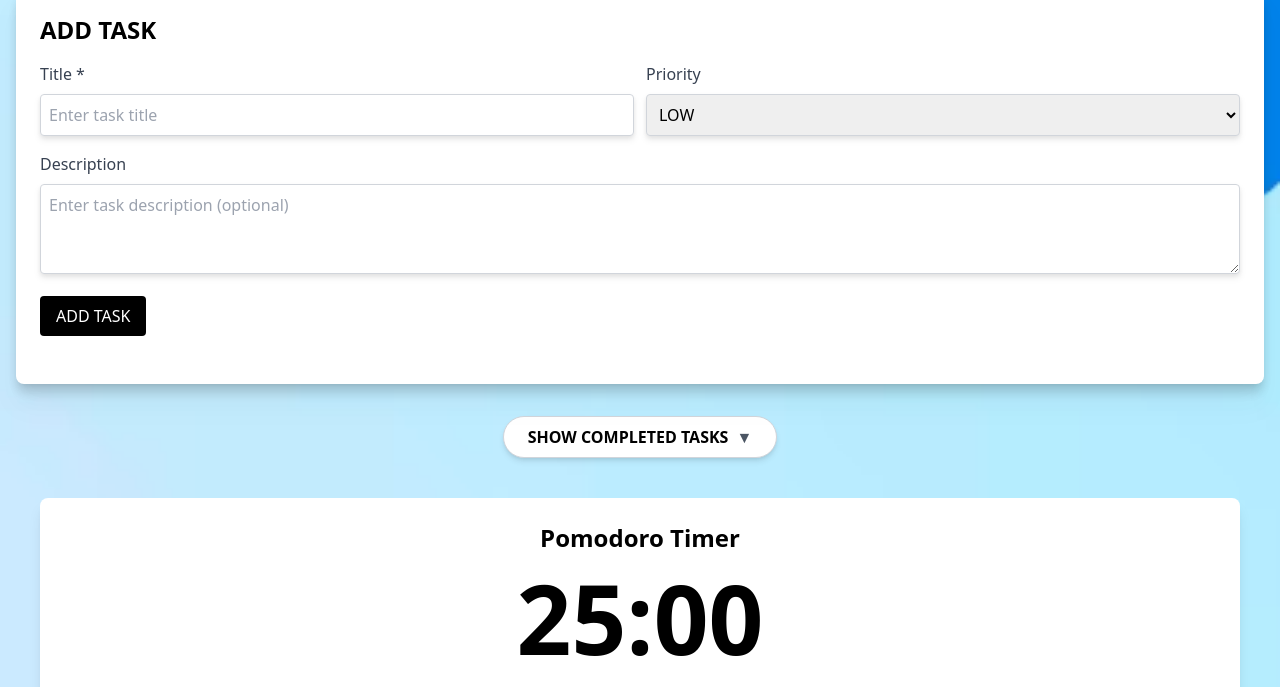
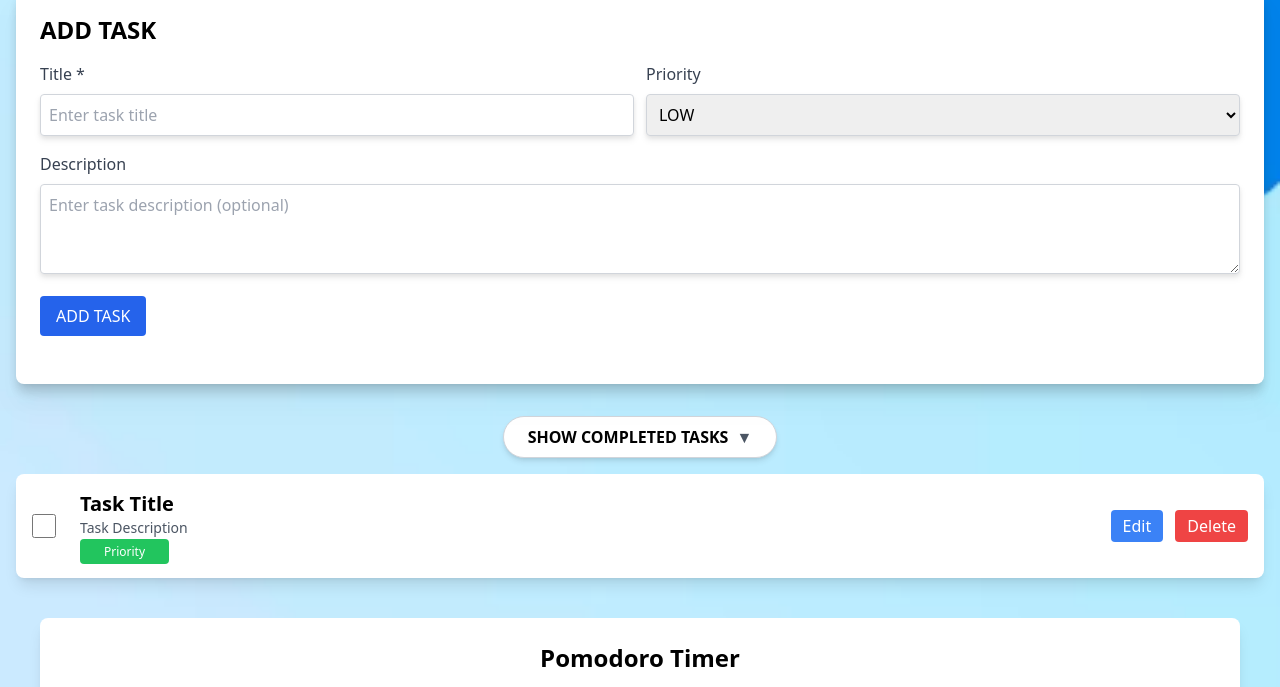
Before and after one commit to lahcen404/BeFocusApp, a plain HTML site: page index.html in a window 1280 px wide. Shown: the part 82-769 px from the top of the page. Drawn offline with nearby package versions, Linux system fonts and the light colour scheme.

Commit message:
Add one of List tasks

```diff
--- a/index.html
+++ b/index.html
@@ -1,5 +1,6 @@
 <!DOCTYPE html>
 <html lang="en">
+
 <head>
     <meta charset="UTF-8">
     <meta name="viewport" content="width=device-width, initial-scale=1.0">
@@ -9,7 +10,7 @@
 
 <body class="bg-gray-100 font-sans">
 
-    <header class="bg-white text-white py-1 flex items-center">
+    <header class="bg-gray-100 text-white py-1 flex items-center">
         <img src="imgs/logo.png" class="h-12 ml-2">
         <h3 class="text-2xl ml-4 text-black font-bold">BE FOCUSED APP</h3>
     </header>
@@ -22,7 +23,9 @@
                     <div class="grid grid-cols-1 md:grid-cols-2 gap-3">
                         <div>
                             <label for="taskTitle" class="block text-gray-700 font-medium mb-2">Title *</label>
-                        <input type="text" id="taskTitle" class="w-full border border-gray-300 rounded p-2 drop-shadow-md " placeholder="Enter task title" required>
+                            <input type="text" id="taskTitle"
+                                class="w-full border border-gray-300 rounded p-2 drop-shadow-md "
+                                placeholder="Enter task title" required>
                         </div>
                         <div>
                             <label for="taskPriority" class="block text-gray-700 font-medium mb-2">Priority</label>
@@ -35,22 +38,44 @@
                     </div>
                     <div class="mt-4">
                         <label for="taskDescription" class="block text-gray-700 font-medium mb-2">Description</label>
-                    <textarea id="taskDescription" rows="3" class="w-full border border-gray-300 rounded p-2 drop-shadow-md" placeholder="Enter task description (optional)"></textarea>
+                        <textarea id="taskDescription" rows="3"
+                            class="w-full border border-gray-300 rounded p-2 drop-shadow-md"
+                            placeholder="Enter task description (optional)"></textarea>
                     </div>
-                <button type="submit" class="mt-4 bg-black text-white py-2 px-4 rounded hover:bg-gray-700 ">ADD TASK</button>
+                    <button type="submit" class="mt-4 bg-blue-600 text-white py-2 px-4 rounded hover:bg-blue-800 ">ADD
+                        TASK</button>
                 </form>
 
                 <ul id="taskList" class="space-y-4"></ul>
             </div>
         </section>
-    <section >
-        <button class="show-tasks flex items-center mx-auto gap-2 px-6 py-2 text-black font-semibold bg-white border border-gray-300 rounded-full shadow-md hover:bg-gray-100 transition">
+        <div class="show-tasks">
+            <button
+                class="show-tasks flex items-center mx-auto gap-2 px-6 py-2 text-black font-semibold bg-white border border-gray-300 rounded-full shadow-md hover:bg-gray-100 transition">
                 SHOW COMPLETED TASKS
                 <span class="text-gray-600">
                     ▼
                 </span>
             </button>
+        </div>
+        <section>
+            <div class="flex justify-between items-center bg-white p-4 rounded-lg shadow-lg mb-4 mx-4 mt-4">
+                <div class="flex items-center space-x-6">
+                    <input type="checkbox" class="markComplete w-6 h-6">
+                    <div>
+                        <h3 class="text-xl font-bold">Task Title</h3>
+                        <p class="text-sm text-gray-600">Task Description</p>
+                        <span class="text-xs font-medium bg-green-500 text-white px-6 py-1  rounded ">Priority</span>
+                    </div>
+                </div>
+                <div class="space-x-2">
+                    <button class="editTask bg-blue-500 text-white px-3 py-1 rounded hover:bg-blue-600">Edit</button>
+                    <button class="deleteTask bg-red-500 text-white px-3 py-1 rounded hover:bg-red-600">Delete</button>
+                </div>
+            </div>
+
         </section>
+
         <section class="container-pomodoro m-10 bg-white  p-6 rounded-lg shadow-lg">
 
             <h2 class="text-2xl font-semibold  mb-4 text-center">Pomodoro Timer</h2>
@@ -58,16 +83,24 @@
             <div id="timerDisplay" class="text-center text-8xl font-bold mb-8">25:00</div>
 
             <div class="flex justify-center space-x-4">
-            <button id="startTimer" class="bg-green-500 text-white py-2 px-4 rounded hover:bg-green-600">Start</button>
-            <button id="pauseTimer" class="bg-yellow-500 text-white py-2 px-4 rounded hover:bg-yellow-600">Pause</button>
+                <button id="startTimer"
+                    class="bg-green-500 text-white py-2 px-4 rounded hover:bg-green-600">Start</button>
+                <button id="pauseTimer"
+                    class="bg-yellow-500 text-white py-2 px-4 rounded hover:bg-yellow-600">Pause</button>
                 <button id="resetTimer" class="bg-red-500 text-white py-2 px-4 rounded hover:bg-red-600">Reset</button>
             </div>
 
             <div class="flex justify-center space-x-2 mt-2">
-            <button id="shortBreak" class="bg-blue-500 text-white py-2 px-4 rounded hover:bg-blue-600">Short Break (5 mins)</button>
-            <button id="longBreak" class="bg-purple-500 text-white py-2 px-4 rounded hover:bg-purple-600">Long Break (15 mins)</button>
+                <button id="shortBreak" class="bg-blue-500 text-white py-2 px-4 rounded hover:bg-blue-600">Short Break
+                    (5 mins)</button>
+                <button id="longBreak" class="bg-purple-500 text-white py-2 px-4 rounded hover:bg-purple-600">Long Break
+                    (15 mins)</button>
             </div>
         </section>
     </main>
+
 </body>
+<footer>
+    <p class="text-center text-gray-600 mt-4 mb-4 ">Application by LAHCEN</p>
+</footer>
 </html>
```
Lines whose indentation alone changed are shown as unchanged.
